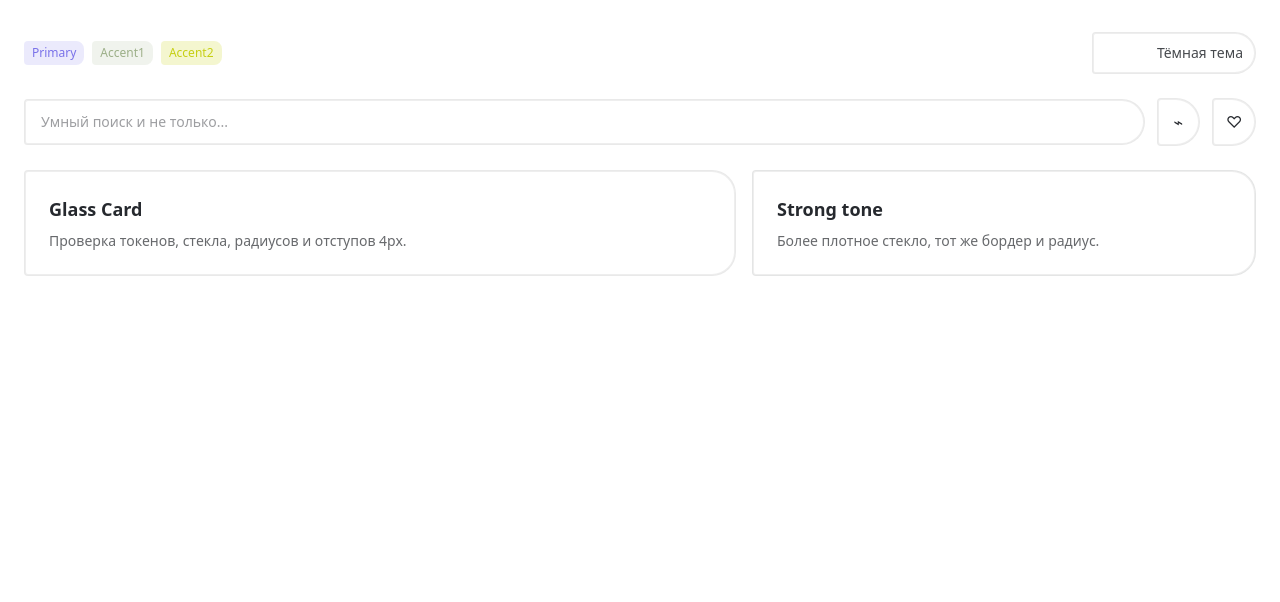
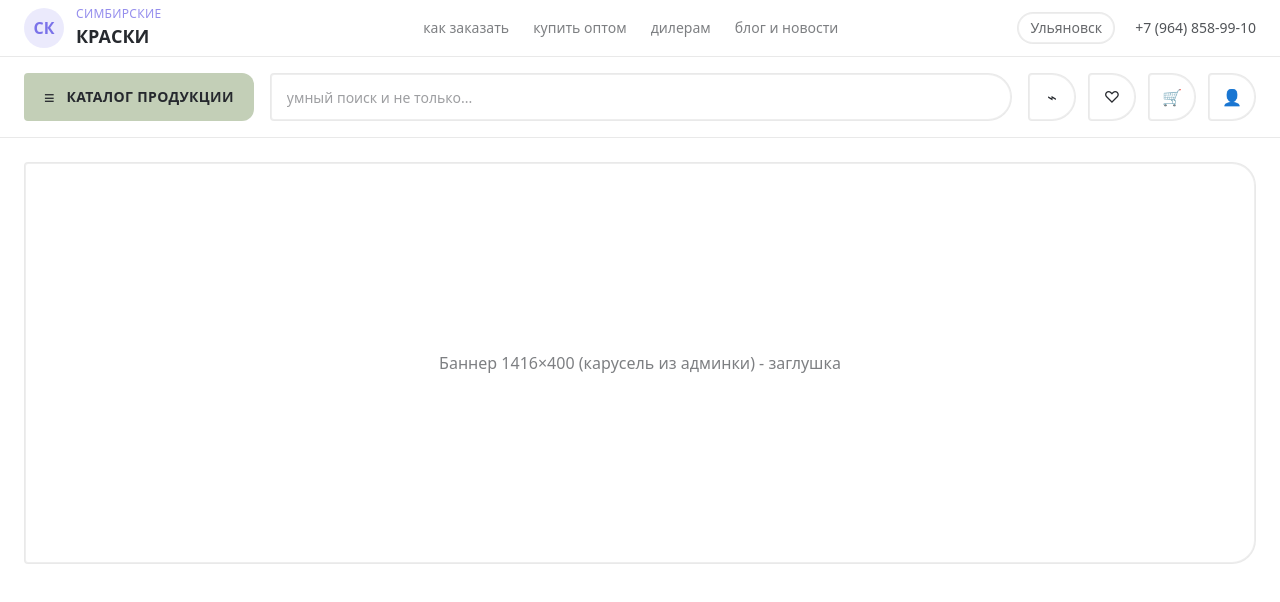
Before and after one commit to uniconsulting/sk_lkz_v1.0, a Next.js app in the folder apps/web/: page / in a window 1280 px wide. Shown: the top 602 px of the page. Built offline with nearby package versions, Linux system fonts and the light colour scheme.

Commit message:
Update page.tsx

```diff
--- a/apps/web/app/page.tsx
+++ b/apps/web/app/page.tsx
@@ -1,48 +1,36 @@
 'use client';
 
-import { Badge, BentoGrid, BentoTile, Card, Container, IconButton, Input, Switch } from '@sk/ui';
-import { useTheme } from './_providers/theme-provider';
+import { Header } from '@sk/ui';
+import { Container, Card } from '@sk/ui';
+import { SiteLogo } from '../components/site-logo';
 
 export default function HomePage() {
-  const { theme, setTheme } = useTheme();
+  return (
+    <div>
+      <Header
+        logoSlot={<SiteLogo />}
+        nav={[
+          { label: 'как заказать', href: '#how' },
+          { label: 'купить оптом', href: '#b2b' },
+          { label: 'дилерам', href: '#dealers' },
+          { label: 'блог и новости', href: '#blog' },
+        ]}
+        regionLabel="Ульяновск"
+        phoneLabel="+7 (964) 858-99-10"
+        phoneHref="tel:+79648589910"
+      />
 
-  return (
-    <Container className="py-8">
-      <div className="flex items-center justify-between gap-4">
-        <div className="flex items-center gap-2">
-          <Badge variant="primary">Primary</Badge>
-          <Badge variant="accent1">Accent1</Badge>
-          <Badge variant="accent2">Accent2</Badge>
-        </div>
-
-        <Switch
-          checked={theme === 'dark'}
-          onCheckedChange={(v) => setTheme(v ? 'dark' : 'light')}
-          label="Тёмная тема"
-        />
-      </div>
-
-      <div className="mt-6 flex items-center gap-3">
-        <Input placeholder="Умный поиск и не только..." className="w-full" />
-        <IconButton aria-label="Калькулятор">⌁</IconButton>
-        <IconButton aria-label="Избранное">♡</IconButton>
-      </div>
-
-      <BentoGrid className="mt-6">
-        <BentoTile col="md:col-span-7">
-          <Card className="p-6">
-            <div className="text-lg font-semibold">Glass Card</div>
-            <div className="mt-2 text-fg/70 text-sm">Проверка токенов, стекла, радиусов и отступов 4px.</div>
+      <main className="py-6">
+        <Container>
+          <Card className="p-0 overflow-hidden">
+            <div className="w-full" style={{ height: 400 }}>
+              <div className="h-full w-full flex items-center justify-center text-fg/60">
+                Баннер 1416×400 (карусель из админки) - заглушка
+              </div>
+            </div>
           </Card>
-        </BentoTile>
-
-        <BentoTile col="md:col-span-5">
-          <Card tone="strong" className="p-6">
-            <div className="text-lg font-semibold">Strong tone</div>
-            <div className="mt-2 text-fg/70 text-sm">Более плотное стекло, тот же бордер и радиус.</div>
-          </Card>
-        </BentoTile>
-      </BentoGrid>
-    </Container>
+        </Container>
+      </main>
+    </div>
   );
 }
```
